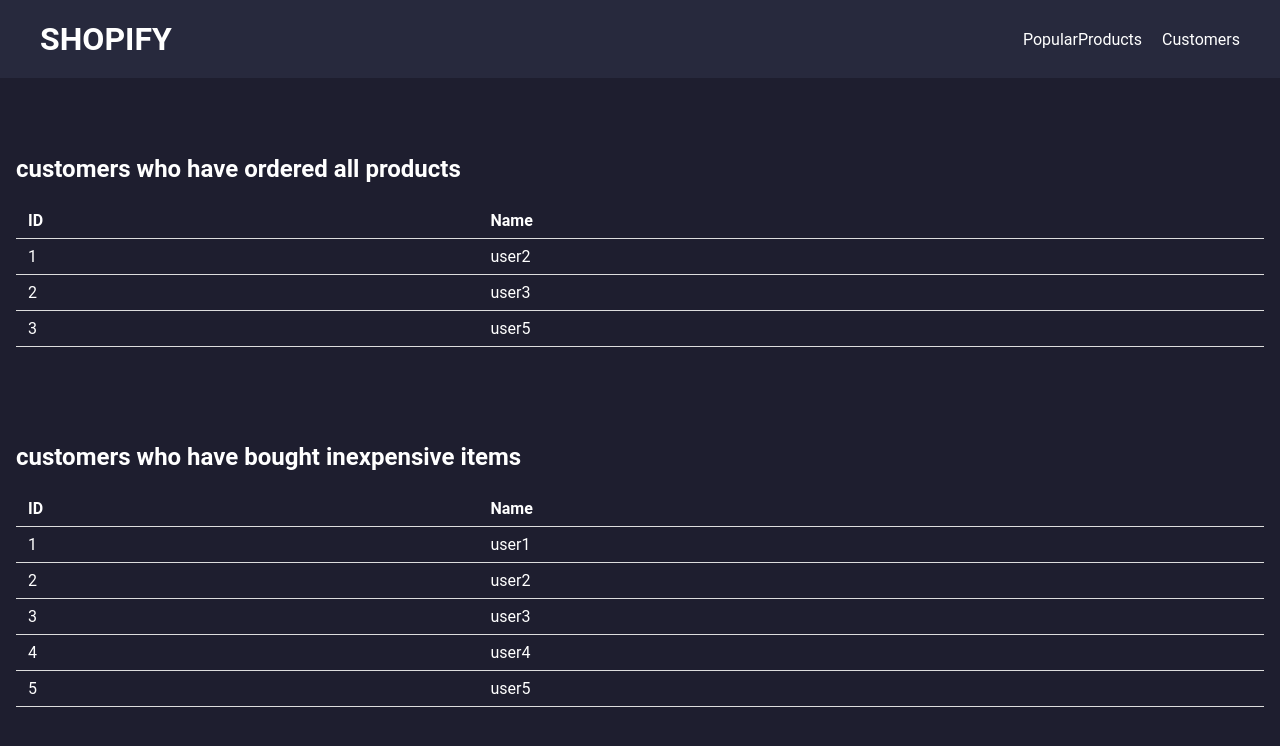
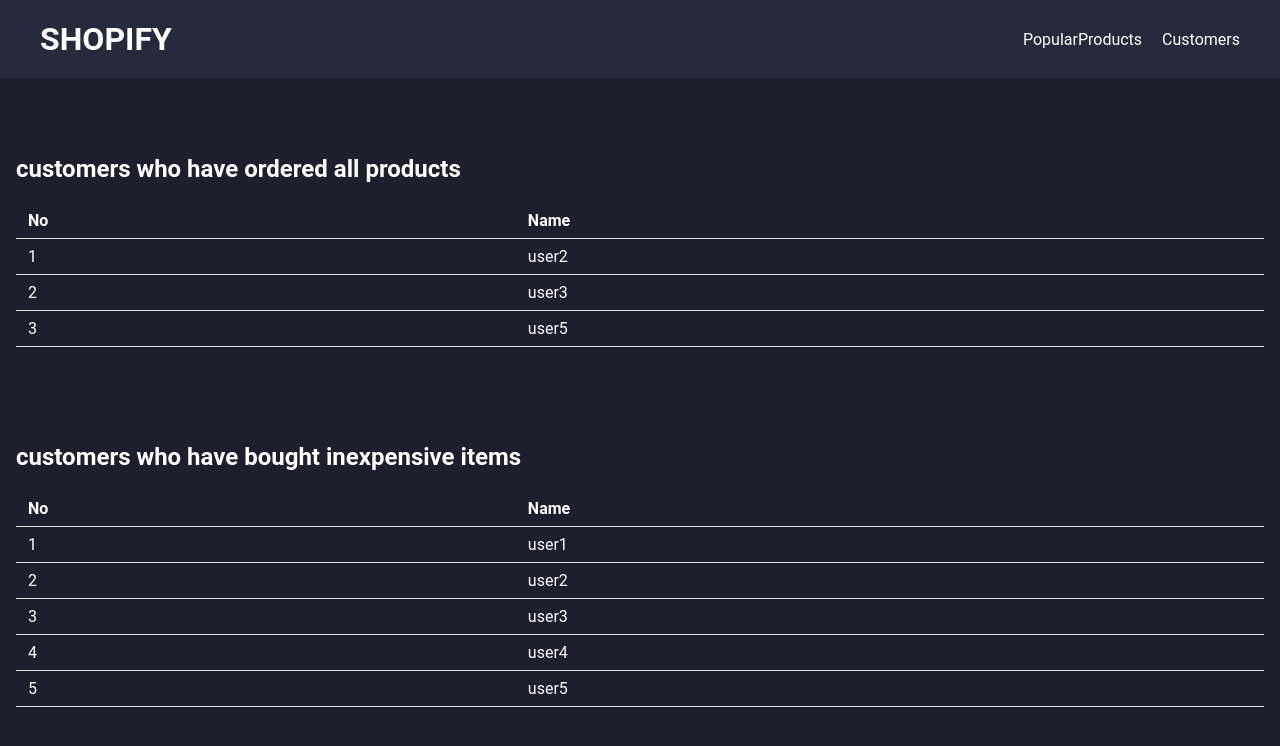
Before and after one commit to PRANAVPADMANABHANK/SHOPIFY, a React (Create React App) app in the folder Client/: page /customer in a window 1280 px wide. Shown: the top 746 px of the page. Built offline with nearby package versions, Linux system fonts and the light colour scheme; no server answers.

Commit message:
fix: bug fix in table

```diff
--- a/Client/src/Components/customers-allProducts/CustomersAllProducts.jsx
+++ b/Client/src/Components/customers-allProducts/CustomersAllProducts.jsx
@@ -45,7 +45,7 @@ const CustomersAllProducts = () => {
         <table className="responsive-table">
           <thead>
             <tr>
-              <th>ID</th>
+              <th>No</th>
               <th>Name</th>
             </tr>
           </thead>
--- a/Client/src/Components/customers-inexpensiveProduct/CustomersInexpensiveProduct.jsx
+++ b/Client/src/Components/customers-inexpensiveProduct/CustomersInexpensiveProduct.jsx
@@ -8,7 +8,7 @@ const CustomersInexpensiveProduct = () => {
       <table className="responsive-table">
         <thead>
           <tr>
-            <th>ID</th>
+            <th>No</th>
             <th>Name</th>
           </tr>
         </thead>
--- a/Client/src/Components/popularProducts/popularProducts.jsx
+++ b/Client/src/Components/popularProducts/popularProducts.jsx
@@ -1,6 +1,7 @@
 import React, { useState } from 'react';
 import './PopularProducts.css'; // Import your CSS file
 import newRequest from '../../utils/newRequest';
+import ProductList from '../ProductList/ProductList';
 
 const PopularProducts = () => {
   const [selectedItem, setSelectedItem] = useState('');
@@ -32,6 +33,7 @@ const PopularProducts = () => {
   ];
 
   return (
+    <>
     <div className="popular-products">
       {products.map((product) => (
         <div
@@ -43,6 +45,8 @@ const PopularProducts = () => {
         </div>
       ))}
     </div>
+    <ProductList/>
+    </>
   );
 };
 
```
